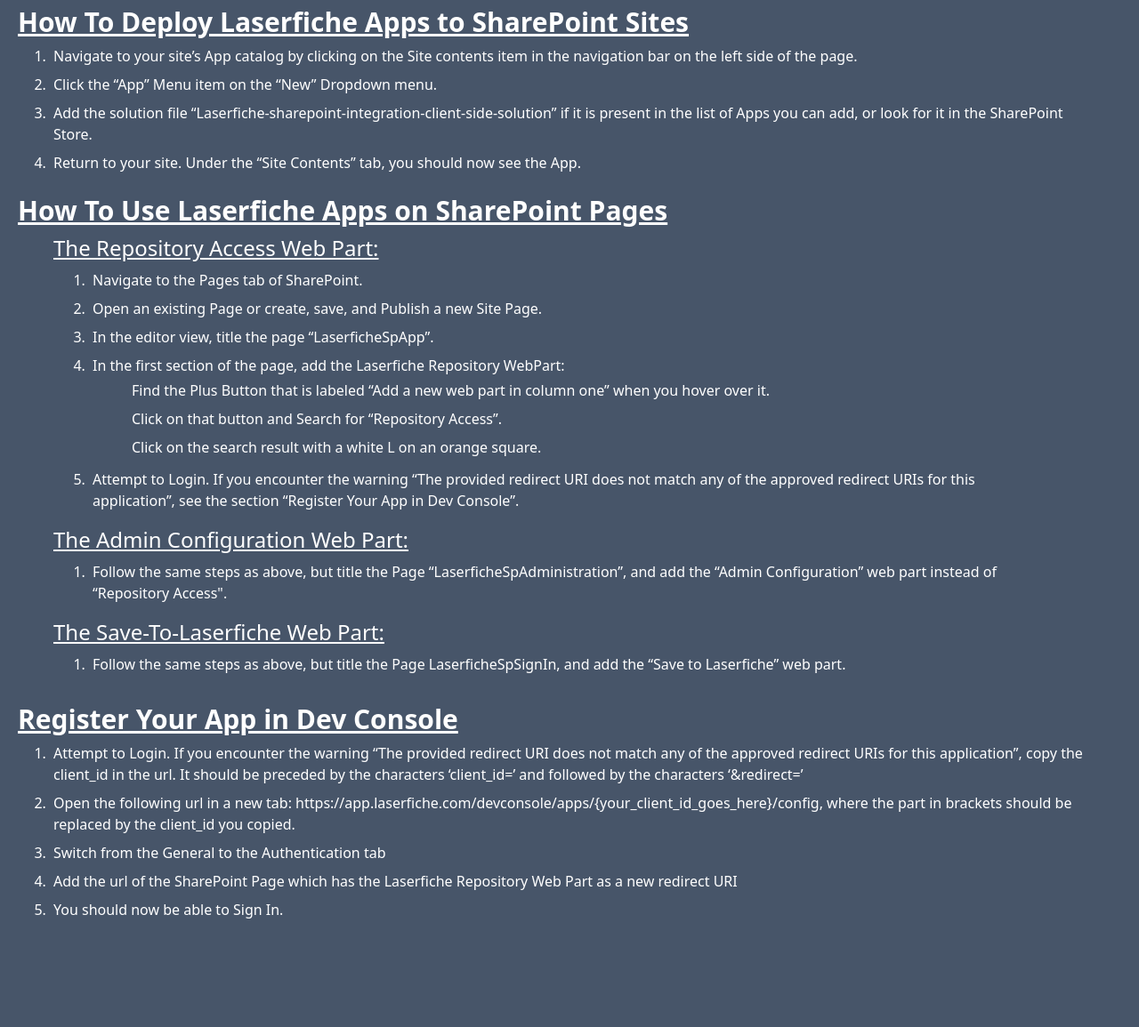
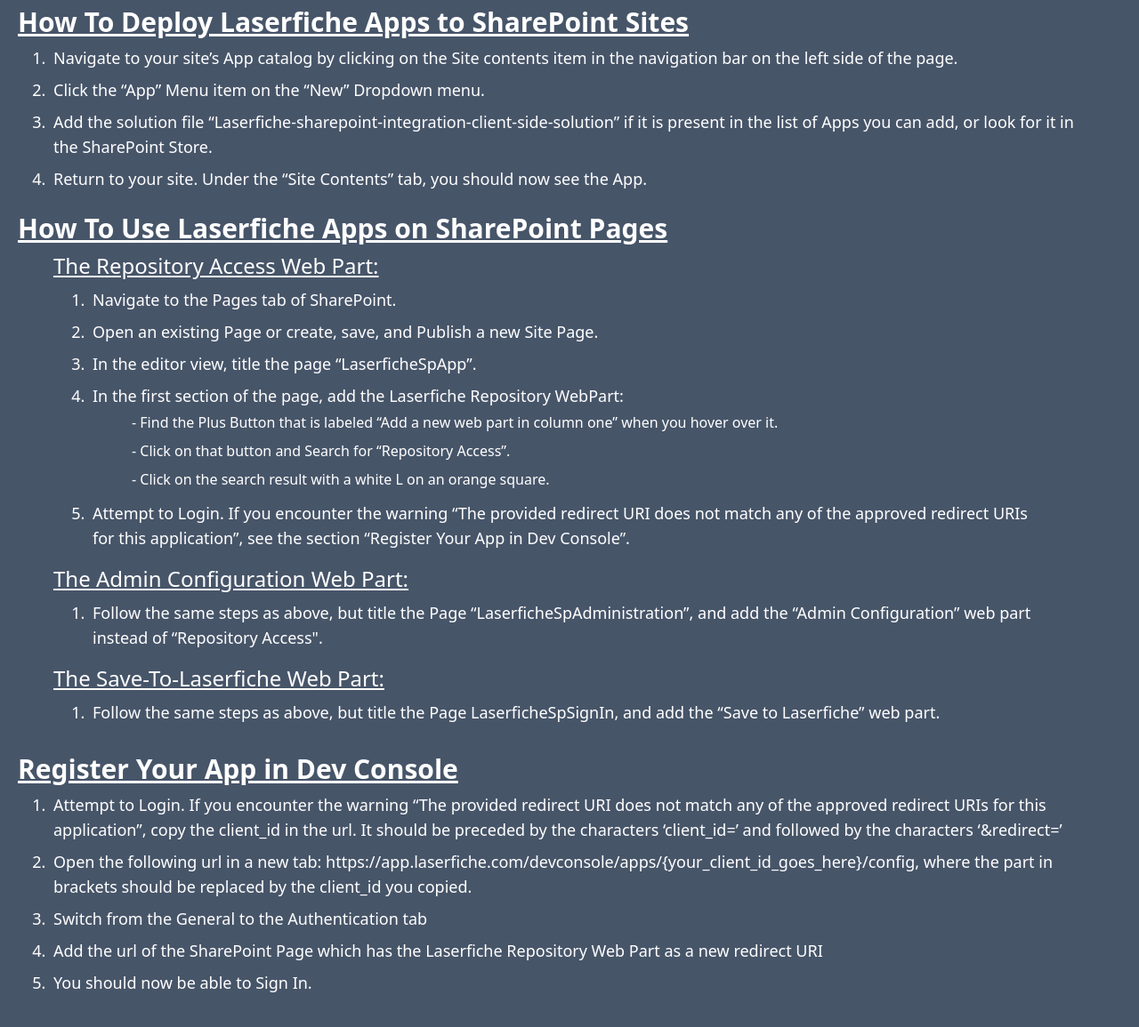
Before and after one commit to rfulton-lf/rfulton-lf.github.io, a website: page index.html in a window 1280 px wide. Shown: the part 125-1280 px from the top of the page at 89% size. Before the commit the page ends 1172 px from the top, so only its background shows below. Drawn offline with Linux system fonts and the light colour scheme.

Commit message:
added a tailwind script + alternative.html

```diff
--- a/index.html
+++ b/index.html
@@ -16,20 +16,20 @@
         How To Deploy Laserfiche Apps to SharePoint Sites
       </h1>
       <ol class="list-decimal px-10">
-        <li class="p-1">
+        <li class="p-1 text-lg">
           Navigate to your site’s App catalog by clicking on the Site contents
           item in the navigation bar on the left side of the page.
         </li>
-        <li class="p-1">
+        <li class="p-1 text-lg">
           Click the “App” Menu item on the “New” Dropdown menu.
         </li>
-        <li class="p-1">
+        <li class="p-1 text-lg">
           Add the solution file
           “Laserfiche-sharepoint-integration-client-side-solution” if it is
           present in the list of Apps you can add, or look for it in the
           SharePoint Store.
         </li>
-        <li class="p-1">
+        <li class="p-1 text-lg">
           Return to your site. Under the “Site Contents” tab, you should now see
           the App.
         </li>
@@ -46,17 +46,17 @@
             The Repository Access Web Part:
           </p>
           <ol class="list-decimal p-1 px-10">
-            <li class="p-1">Navigate to the Pages tab of SharePoint.</li>
-            <li class="p-1">Open an existing Page or create, save, and Publish a new Site Page.</li>
-            <li class="p-1">In the editor view, title the page “LaserficheSpApp”.</li>
-            <li class="p-1">In the first section of the page, add the Laserfiche Repository WebPart:
+            <li class="p-1 text-lg">Navigate to the Pages tab of SharePoint.</li>
+            <li class="p-1 text-lg">Open an existing Page or create, save, and Publish a new Site Page.</li>
+            <li class="p-1 text-lg">In the editor view, title the page “LaserficheSpApp”.</li>
+            <li class="p-1 text-lg">In the first section of the page, add the Laserfiche Repository WebPart:
               <ul class="px-10">
-                <li class="p-1">Find the Plus Button that is labeled “Add a new web part in column one” when you hover over it.</li>
-                <li class="p-1">Click on that button and Search for “Repository Access”.</li>
-                <li class="p-1">Click on the search result with a white L on an orange square.</li>
+                <li class="p-1 text-base">-  Find the Plus Button that is labeled “Add a new web part in column one” when you hover over it.</li>
+                <li class="p-1 text-base">-  Click on that button and Search for “Repository Access”.</li>
+                <li class="p-1 text-base">-  Click on the search result with a white L on an orange square.</li>
               </ul>
             </li>
-            <li class="p-1">Attempt to Login. If you encounter the warning “The provided redirect URI does not match any of the approved redirect URIs for this application”, see the section “Register Your App in Dev Console”.</li>
+            <li class="p-1 text-lg">Attempt to Login. If you encounter the warning “The provided redirect URI does not match any of the approved redirect URIs for this application”, see the section “Register Your App in Dev Console”.</li>
           </ol>
         </li>
 
@@ -65,7 +65,7 @@
             The Admin Configuration Web Part:
           </p>
           <ul class="list-decimal p-1 px-10">
-            <li class="p-1">Follow the same steps as above, but title the Page “LaserficheSpAdministration”, and add the “Admin Configuration” web part instead of “Repository Access".</li>
+            <li class="p-1 text-lg">Follow the same steps as above, but title the Page “LaserficheSpAdministration”, and add the “Admin Configuration” web part instead of “Repository Access".</li>
           </ul>
         </li>
 
@@ -74,7 +74,7 @@
             The Save-To-Laserfiche Web Part:
           </p>
           <ul class="list-decimal p-1 px-10">
-            <li class="p-1">Follow the same steps as above, but title the Page LaserficheSpSignIn, and add the “Save to Laserfiche” web part.</li>
+            <li class="p-1 text-lg">Follow the same steps as above, but title the Page LaserficheSpSignIn, and add the “Save to Laserfiche” web part.</li>
           </ul>
         </li>
       </ul>
@@ -85,19 +85,19 @@
         Register Your App in Dev Console
       </h1>
       <ol class="list-decimal px-10">
-        <li class="p-1">
+        <li class="p-1 text-lg">
           Attempt to Login. If you encounter the warning “The provided redirect URI does not match any of the approved redirect URIs for this application”, copy the client_id in the url. It should be preceded by the characters ‘client_id=’ and followed by the characters ‘&redirect=’
         </li>
-        <li class="p-1">
+        <li class="p-1 text-lg">
           Open the following url in a new tab: https://app.laserfiche.com/devconsole/apps/{your_client_id_goes_here}/config, where the part in brackets should be replaced by the client_id you copied.
         </li>
-        <li class="p-1">
+        <li class="p-1 text-lg">
           Switch from the General to the Authentication tab
         </li>
-        <li class="p-1">
+        <li class="p-1 text-lg">
           Add the url of the SharePoint Page which has the Laserfiche Repository Web Part as a new redirect URI
         </li>
-        <li class="p-1">
+        <li class="p-1 text-lg">
           You should now be able to Sign In.
         </li>
       </ol>
--- a/package.json
+++ b/package.json
@@ -1,5 +1,8 @@
 {
   "devDependencies": {
     "tailwindcss": "^3.3.3"
+  },
+  "scripts": {
+    "tailwind": "npx tailwindcss -i ./styles.css -o ./output.css"
   }
 }
--- a/tailwind.config.js
+++ b/tailwind.config.js
@@ -1,6 +1,6 @@
 /** @type {import('tailwindcss').Config} */
 module.exports = {
-  content: ["./index.html"],
+  content: ["./*.html"],
   theme: {
     extend: {},
   },
```
Also changed, not shown: alternative.html (added, +41 -0 lines), output.css.
